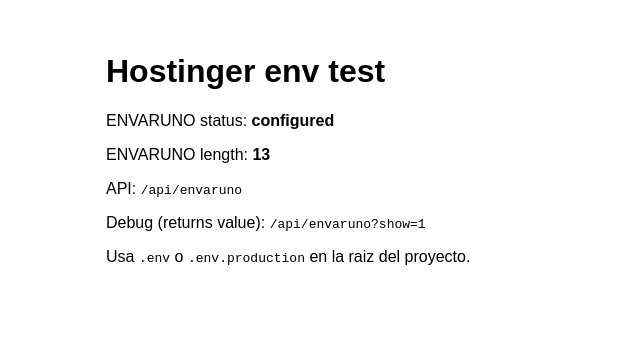
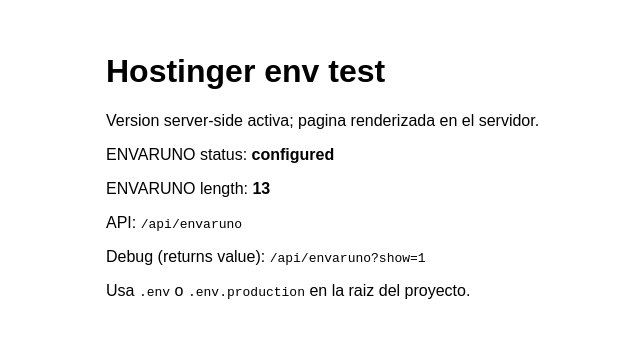
Before and after one commit to cudadevops/next-envars, a Next.js app: page / in a window 1280 px wide. Shown: the top 338 px of the page, without its empty margins (174-814 px from the left). Built offline with nearby package versions, Linux system fonts and the light colour scheme.

Commit message:
2nd server side

```diff
--- a/pages/index.js
+++ b/pages/index.js
@@ -14,6 +14,7 @@ export default function Home({ configured, length }) {
   return (
     <main style={{ maxWidth: 720, margin: '0 auto', padding: 24, fontFamily: 'Arial, sans-serif' }}>
       <h1>Hostinger env test</h1>
+      <p>Version server-side activa; pagina renderizada en el servidor.</p>
       <p>
         ENVARUNO status: <strong>{configured ? 'configured' : 'missing'}</strong>
       </p>
```
